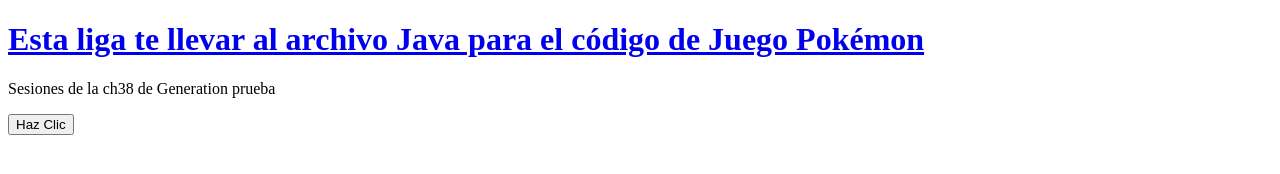
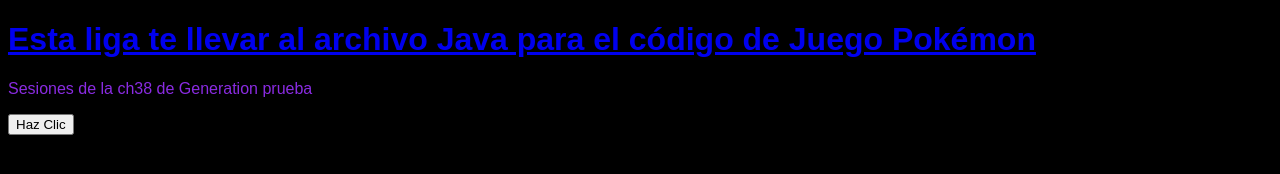
Before and after one commit to InfrnalBjorn/CH-38-Prueba-JuegoPokemon, a plain HTML site: page index.html in a window 1280 px wide. Drawn offline with Linux system fonts and the light colour scheme.

Commit message:
style: estilo a mi archivo html

```diff
--- a/index.html
+++ b/index.html
@@ -4,6 +4,8 @@
 <head>
 	<meta charset="UTF-8">
 	<meta name="viewport" content="width=device-width, initial-scale=1.0">
+
+	<link rel="stylesheet" href="./style.css">
 	<title>Juego Pokémon</title>
 </head>
 
--- a/style.css
+++ b/style.css
@@ -0,0 +1,9 @@
+/* Hoja de estilo personalizada*/
+/* CSS: cascading style sheet (hija de estilo en cascada)*/
+
+/* selector de etiqueta*/
+body {
+    background-color: black;
+    color: blueviolet;
+    font-family: Arial, Helvetica, sans-serif
+}
```
